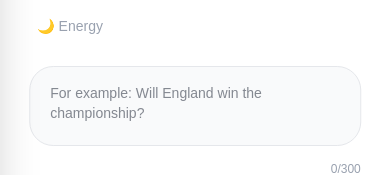
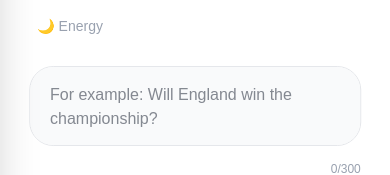
Before and after one commit to qinran6271/tarot-ai, a Next.js app: page /question in a window 390 px wide. Shown: the part 587-762 px from the top of the page. Built offline with nearby package versions, Linux system fonts and the light colour scheme.

Commit message:
fix: prevent mobile zoom on question input

```diff
--- a/app/(app)/question/page.tsx
+++ b/app/(app)/question/page.tsx
@@ -108,7 +108,7 @@ export default function QuestionPage() {
             onChange={(event) => setQuestion(event.target.value)}
             maxLength={300}
             placeholder="For example: Will England win the championship?"
-            className="h-20 w-full resize-none rounded-3xl border border-gray-200 bg-gray-50 px-5 py-4 text-sm text-gray-900 outline-none transition focus:border-gray-400 focus:bg-white"
+            className="h-20 w-full resize-none rounded-3xl border border-gray-200 bg-gray-50 px-5 py-4 text-base text-gray-900 outline-none transition focus:border-gray-400 focus:bg-white"
           />
             <div className="mt-2 text-right text-xs text-gray-400">
             {question.length}/300
```
